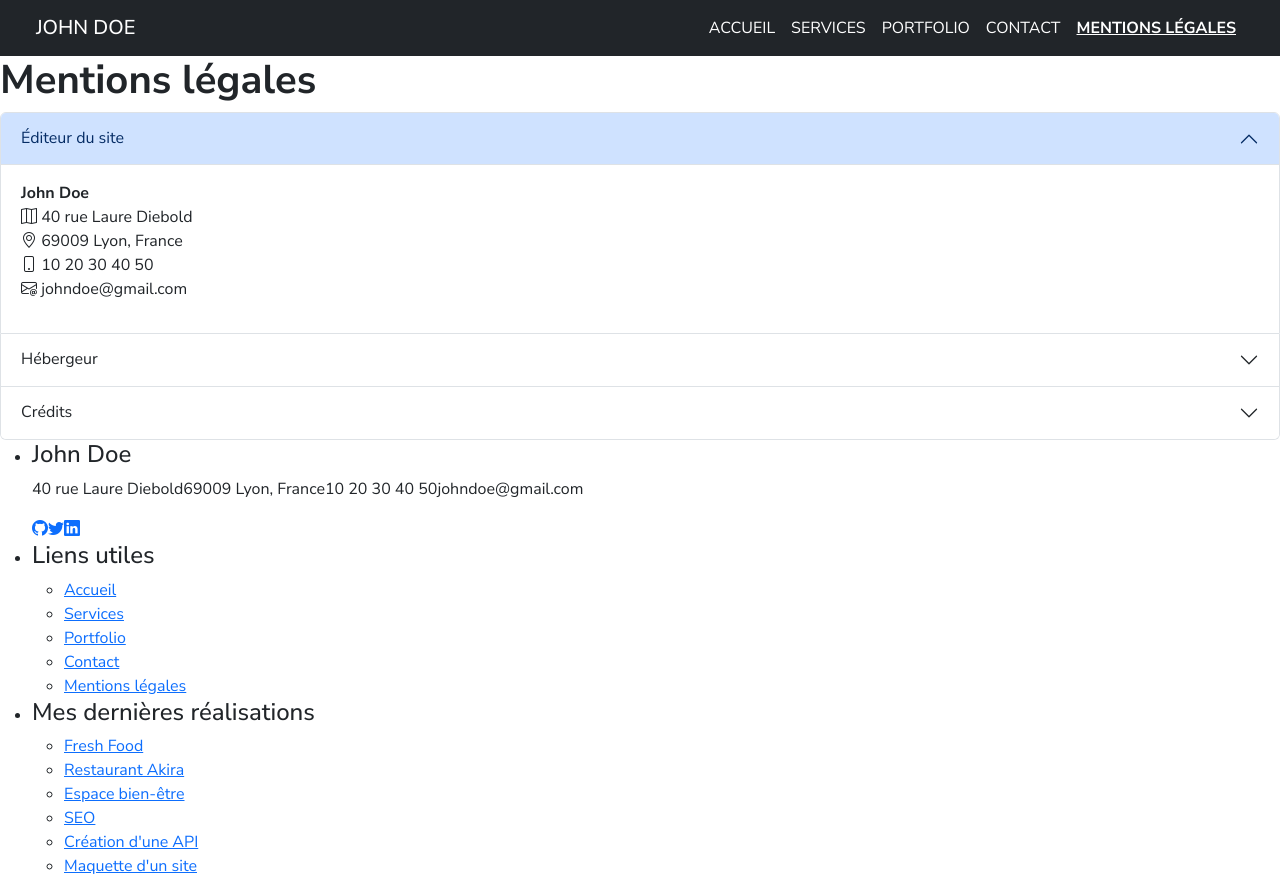
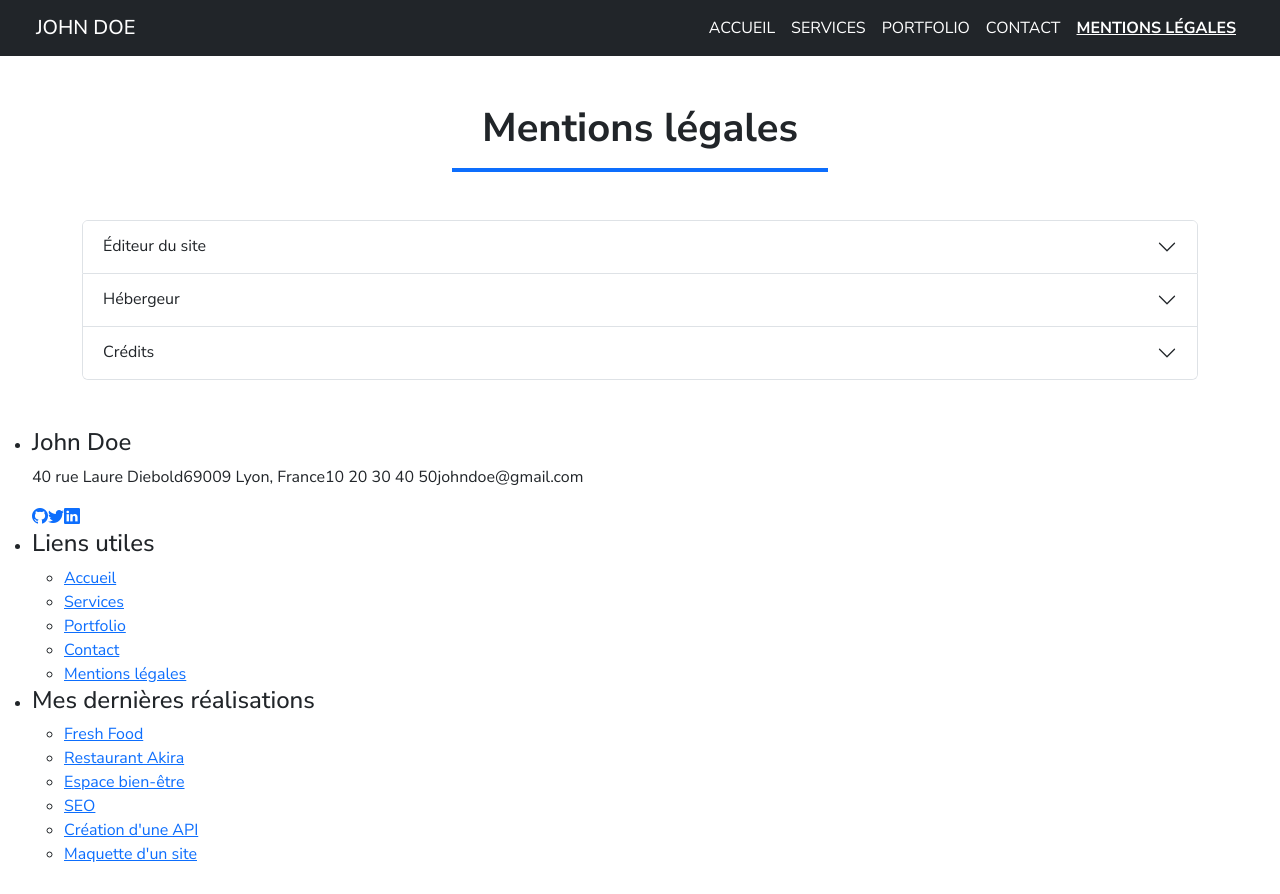
Before and after one commit to Lutch-1314/devoir-portfolio-bootstrap-react, a React (Create React App) app: page /legalnotice in a window 1280 px wide. Built offline with nearby package versions, Linux system fonts and the light colour scheme.

Commit message:
accordion opening corrected

```diff
--- a/src/pages/Legalnotice.jsx
+++ b/src/pages/Legalnotice.jsx
@@ -1,18 +1,19 @@
 const Legalnotice = () => {
     return (
-        <div>
-            <header>
-                <h1>Mentions légales</h1>
+        <div className="container-fluid">
+            <header className="text-center mb-5">
+                <h1 className="mt-5">Mentions légales</h1>
+                <div className="mx-auto my-3 bg-primary" style={{ width: '30%', height: '4px', marginTop: '5px' }}></div>
             </header>
-            <main>
+            <main className="container mb-5">
                 <section className="accordion" id="accordionLegalNotice">
                     <article className="accordion-item">
-                        <h2 className="accordion-header">
-                            <button className="accordion-button" type="button" data-bs-toggle="collapse" data-bs-target="#collapseOne" aria-expanded="true" aria-controls="collapseOne">
+                        <h2 className="accordion-header" id="accordion-header-one">
+                            <button className="accordion-button collapsed" type="button" data-bs-toggle="collapse" data-bs-target="#collapseOne" aria-expanded="false" aria-controls="collapseOne">
                               Éditeur du site
                             </button>
                         </h2>
-                        <div id="collapseOne" className="accordion-collapse collapse show" data-bs-parent="#accordionLegalNotice">
+                        <div id="collapseOne" className="accordion-collapse collapse" data-bs-parent="#accordionLegalNotice" aria-labelledby="accordion-header-one">
                             <address className="accordion-body d-flex flex-column">
                                 <strong>John Doe</strong>
                                 <span>
@@ -35,12 +36,12 @@ const Legalnotice = () => {
                         </div>
                     </article>
                     <article className="accordion-item">
-                        <h2 className="accordion-header">
+                        <h2 className="accordion-header" id="accordion-header-two">
                             <button className="accordion-button collapsed" type="button" data-bs-toggle="collapse" data-bs-target="#collapseTwo" aria-expanded="false" aria-controls="collapseTwo">
                               Hébergeur
                             </button>
                         </h2>
-                        <div id="collapseTwo" className="accordion-collapse collapse" data-bs-parent="#accordionLegalNotice">
+                        <div id="collapseTwo" className="accordion-collapse collapse" data-bs-parent="#accordionLegalNotice" aria-labelledby="accordion-header-two">
                             <address className="accordion-body d-flex flex-column">
                                 <strong>alwaysdata</strong>
                                 <span>
@@ -54,12 +55,12 @@ const Legalnotice = () => {
                         </div>
                     </article>
                     <article className="accordion-item">
-                        <h2 className="accordion-header">
+                        <h2 className="accordion-header" id="accordion-header-three">
                             <button className="accordion-button collapsed" type="button" data-bs-toggle="collapse" data-bs-target="#collapseThree" aria-expanded="false" aria-controls="collapseThree">
                               Crédits
                             </button>
                         </h2>
-                        <div id="collapseThree" className="accordion-collapse collapse" data-bs-parent="#accordionExample">
+                        <div id="collapseThree" className="accordion-collapse collapse" data-bs-parent="#accordionLegalNotice" aria-labelledby="accordion-header-three">
                             <div className="accordion-body">
                                 <strong>Crédits</strong>
                                 <p>Ce site a été réalisé par John Doe, étudiant au
```
